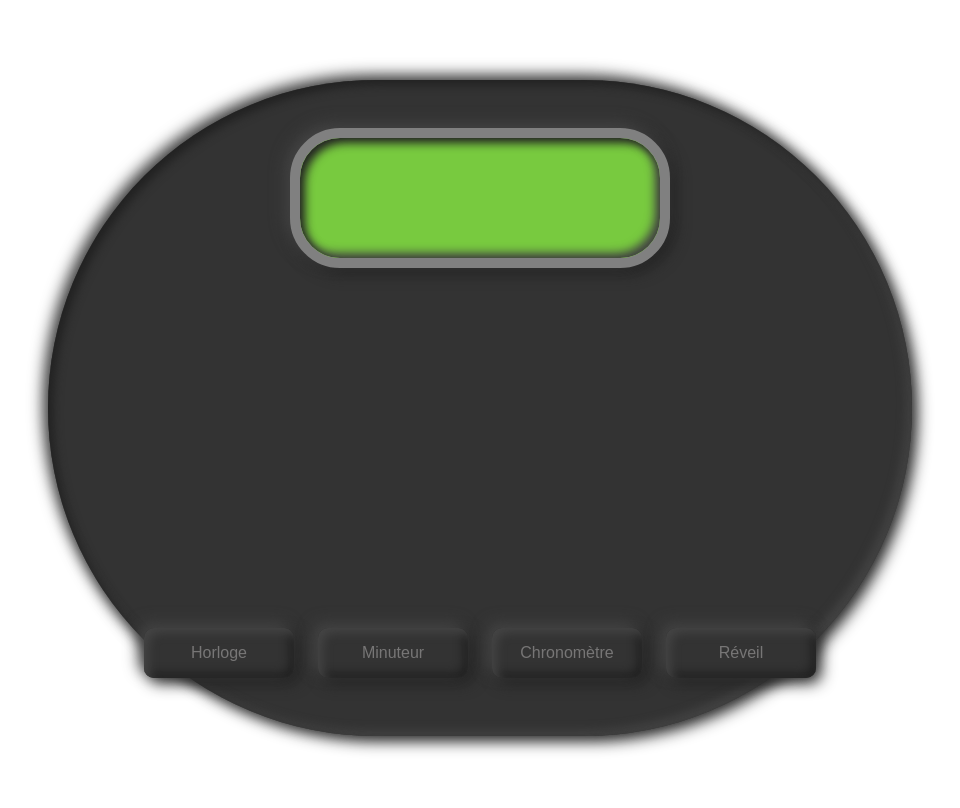
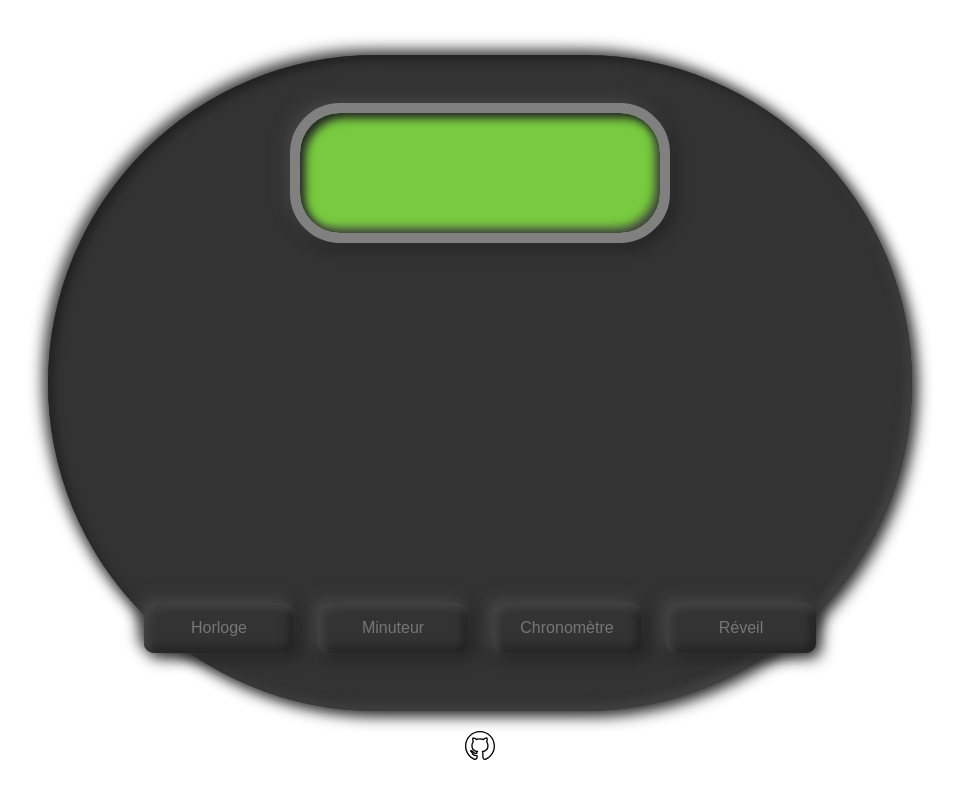
Before and after one commit to franck-costanzo/oclock, a PHP site: page / in a window 1280 px wide. Shown: the whole page, without its empty margins (160-1120 px from the left). Run offline with PHP 8.4, Linux system fonts and the light colour scheme.

Commit message:
Add files via upload

```diff
--- a/Css/style.css
+++ b/Css/style.css
@@ -123,3 +123,9 @@ button:focus {
     border-radius: 50px;
     padding: 0.25em;
 }
+
+#gitLink {
+    margin-top: 20px;
+    width: 30px;
+    height: 30px;
+}
--- a/index.php
+++ b/index.php
@@ -8,7 +8,7 @@
     <script src="./Js/script.js"></script>
     <title>oClock</title>
 </head>
-<body class="d-flex flex-column justify-content-center align-items-center w-100">
+<body>
     <section class="myClock">
         <div class='time' id="clock"></div>
 
@@ -19,6 +19,6 @@
             <button class="btn btn-outline-dark rounded-pill clockButton" id="alarmClock">Réveil</button>
         </div>
     </section>
-    <a href=""></a>
+    <a href="https://github.com/franck-costanzo/oclock" id="gitLink" target="blank"><img src="./Js/Media/github.svg" sandbox></img></a>
 </body>
 </html>
```
Also changed, not shown: Js/Media/github.svg (added).
